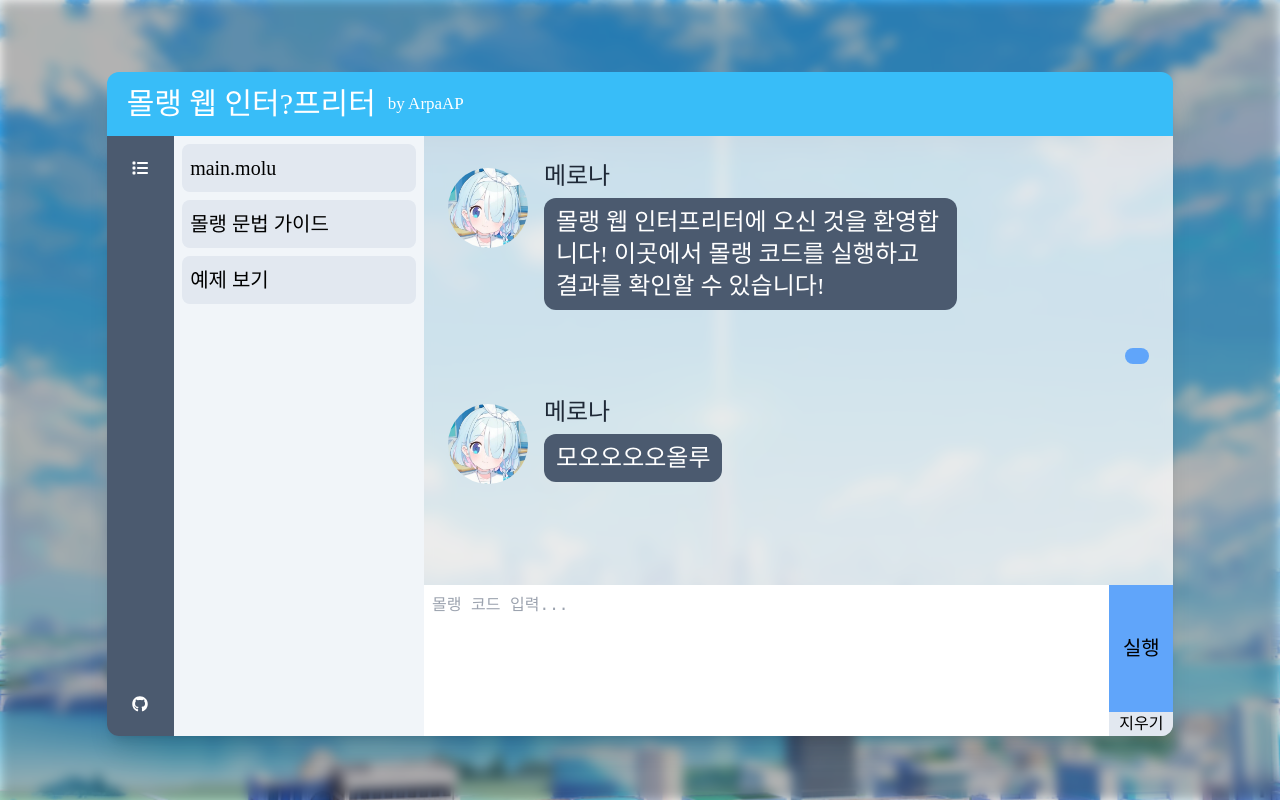
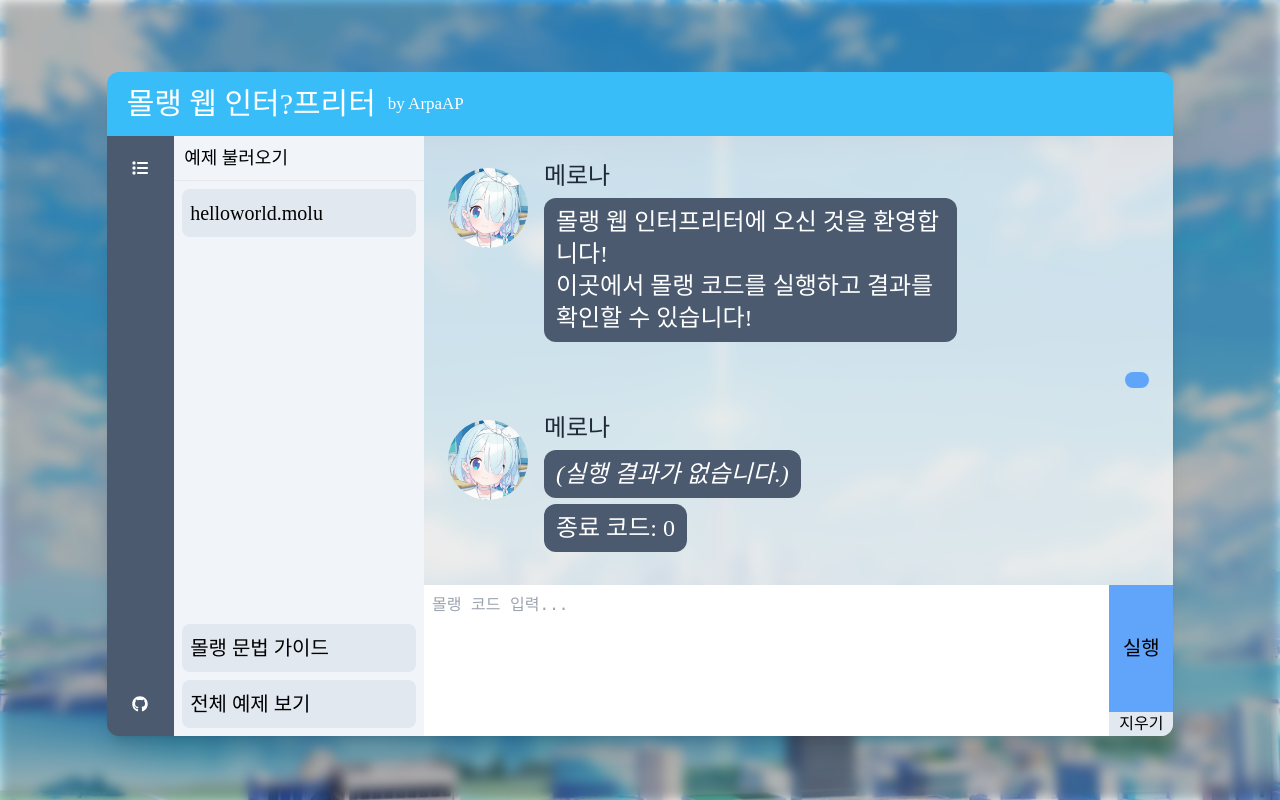
Before and after one commit to ArpaAP/molu-web, a React (Create React App) app: page / in a window 1280 px wide. Both pictures are taken after a click on the button "실행". Built offline with nearby package versions, Linux system fonts and the light colour scheme; a web font is replaced by a local one.

Commit message:
Add/Fix: 오류 메시지 수정되지 않는 버그 수정, 예제 추가

```diff
--- a/src/App.tsx
+++ b/src/App.tsx
@@ -3,9 +3,11 @@ import { FontAwesomeIcon } from "@fortawesome/react-fontawesome";
 import { faGithub } from "@fortawesome/free-brands-svg-icons";
 import background from "./images/background.jpg";
 import arona from "./images/arona.jpg";
+import aru from "./images/aru.jpg";
 import { faList } from "@fortawesome/free-solid-svg-icons";
 
 import runMolu from "./mollang/index";
+import EXAMPLES from "./data/examples";
 
 const App: React.FC = () => {
   const [githubShow, setGithubShow] = useState(false);
@@ -14,7 +16,11 @@ const App: React.FC = () => {
   const [showSidebar, setShowSidebar] = useState(true);
 
   const [chatList, setChatList] = useState<
-    { type: "input" | "output"; content: string | ReactNode }[]
+    {
+      type: "input" | "output";
+      content: string | ReactNode;
+      exitCode?: number;
+    }[]
   >([
     {
       type: "output",
@@ -83,12 +89,20 @@ const App: React.FC = () => {
               </div>
             </nav>
             {showSidebar && (
-              <div className="w-1/3 bg-slate-100 hidden md:block">
-                <div className="h-12 bg-slate-200 flex items-center p-2 text-xl m-2 rounded-lg">
-                  main.molu
+              <div className="w-1/3 bg-slate-100 hidden md:flex flex-col gap-2 py-2">
+                <div className="px-2.5 text-lg">예제 불러오기</div>
+                <hr />
+                <div
+                  className="h-12 bg-slate-200 flex items-center p-2 text-xl mx-2 rounded-lg cursor-pointer"
+                  onClick={() => {
+                    codeRef.current!.value = EXAMPLES.helloworld;
+                  }}
+                >
+                  helloworld.molu
                 </div>
+                <div className="mt-auto flex flex-col gap-2">
                   <a
-                  className="h-12 bg-slate-200 flex items-center p-2 text-xl m-2 rounded-lg"
+                    className="h-12 bg-slate-200 flex items-center p-2 text-xl mx-2 rounded-lg"
                     href="https://github.com/ArpaAP/mollang"
                     target="_blank"
                     rel="noreferrer"
@@ -96,13 +110,14 @@ const App: React.FC = () => {
                     몰랭 문법 가이드
                   </a>
                   <a
-                  className="h-12 bg-slate-200 flex items-center p-2 text-xl m-2 rounded-lg"
+                    className="h-12 bg-slate-200 flex items-center p-2 text-xl mx-2 rounded-lg"
                     href="https://github.com/ArpaAP/mollang/tree/main/examples"
                     target="_blank"
                     rel="noreferrer"
                   >
-                  예제 보기
+                    전체 예제 보기
                   </a>
+                </div>
               </div>
             )}
             <div className="w-full flex flex-col rounded-br-xl">
@@ -111,46 +126,49 @@ const App: React.FC = () => {
                 style={{ backgroundColor: "rgba(255, 255, 255, 0.75)" }}
               >
                 {chatList.map((chat, index) => (
-                  <>
+                  <div key={index}>
                     {chat.type === "output" ? (
-                      <div
-                        key={index}
-                        ref={bottomRef}
-                        className="flex lg:mr-28 xl:mr-48"
-                      >
+                      <div ref={bottomRef} className="flex lg:mr-28 xl:mr-48">
                         <img
                           className="rounded-full mt-2 mr-4 h-12 w-12 md:h-20 md:w-20"
                           alt=""
                           src={arona}
                         />
-                        <div>
+                        <div className="flex flex-col">
                           <span className="text-xl lg:text-2xl text-gray-800">
                             메로나
                           </span>
                           <div
-                            className="rounded-xl text-white text-xl lg:text-2xl px-3 py-2 mt-1.5"
+                            className="rounded-xl text-white text-xl lg:text-2xl px-3 py-2 mt-1.5 whitespace-pre-wrap mr-auto"
                             style={{ backgroundColor: "#4b5a6f" }}
                           >
                             {chat.content ? (
                               chat.content !== "undefined" ? (
                                 chat.content
                               ) : (
-                                <i>(값이 없습니다.)</i>
+                                <i>(값이 존재하지 않습니다.)</i>
                               )
                             ) : (
-                              "모오오오오올루"
+                              <i>(실행 결과가 없습니다.)</i>
                             )}
                           </div>
+                          {chat.exitCode !== undefined ? (
+                            <div
+                              className="rounded-xl text-white text-xl lg:text-2xl px-3 py-2 mt-1.5 whitespace-pre-wrap mr-auto"
+                              style={{ backgroundColor: "#4b5a6f" }}
+                            >
+                              종료 코드: {chat.exitCode}
+                            </div>
+                          ) : null}
                         </div>
                       </div>
                     ) : (
                       <div
-                        key={index}
                         ref={bottomRef}
                         className="flex justify-end lg:ml-28 xl:ml-48"
                       >
-                        <div className="rounded-xl text-white bg-blue-400 text-xl lg:text-2xl px-3 py-2 mt-1.5">
-                          {chat.content ?? "모오오오오올루"}
+                        <div className="rounded-xl text-white bg-blue-400 text-xl lg:text-2xl px-3 py-2 mt-1.5 whitespace-pre-wrap">
+                          {chat.content}
                         </div>
                       </div>
                     )}
@@ -158,7 +176,7 @@ const App: React.FC = () => {
                       chatList[index + 1].type !== chat.type && (
                         <div className="h-4" />
                       )}
-                  </>
+                  </div>
                 ))}
               </div>
               <div className="h-52 w-full flex bg-slate-300 rounded-br-xl">
@@ -189,6 +207,7 @@ const App: React.FC = () => {
                       newChatList = newChatList.concat({
                         type: "output",
                         content: result[0],
+                        exitCode: result[1],
                       });
 
                       setChatList(newChatList);
--- /dev/null
+++ b/src/data/examples.ts
@@ -0,0 +1,11 @@
+const EXAMPLES = {
+  helloworld: `아??.????.???.???루
+몰??.??.?????.?????
+몰?아몰루몰??.????몰!아몰루아몰루몰???아몰루
+모오올????.???????????아모오올루아????.????.??루
+모올??.?????.???.???모올!!!아모올루아몰루
+몰???아몰루몰!.!!.!!!아몰루아??.?????.??.?????루
+모오올!!!.????모오올?아모오올루`,
+};
+
+export default EXAMPLES;
--- a/src/mollang/exit.js
+++ b/src/mollang/exit.js
@@ -1,19 +1,15 @@
 export default function exitMessage(code, data, pos) {
     const posMsg = `[${pos[0]}:${pos[1]}] `;
     if (code === 1) {
-        process.stderr.write(posMsg + data + " 가 잘못된 위치에 있습니다.\n");
+        return posMsg + data + " 가 잘못된 위치에 있습니다.\n";
     }
     if (code === 2) {
-        process.stderr.write(posMsg + data + " 가 필요합니다\n");
+        return posMsg + data + " 가 필요합니다\n";
     }
     if (code === 3) {
-        process.stderr.write(
-            posMsg +
-                data +
-                " 는 하나 이상의 인자가 필요합니다. (또는 변수가 선언되지 않았습니다.)\n"
-        );
+        return posMsg + data + " 는 하나 이상의 인자가 필요합니다. (또는 변수가 선언되지 않았습니다.)\n";
     }
     if (code === 4) {
-        process.stderr.write(posMsg + data + " 인식할 수 없는 토큰입니다.\n");
+        return `${posMsg}'${data}' 인식할 수 없는 토큰입니다.\n`;
     }
 }
--- a/src/mollang/index.ts
+++ b/src/mollang/index.ts
@@ -6,5 +6,10 @@ export default async function main(code: string) {
         .split("\n")
         .map((line) => line.trim())
         .join("\n");
-    return run(parse(code));
+
+    let parsed = parse(code);
+
+    if (!parsed[1]) return [parsed[0], null];
+
+    return run(parsed[0]);
 }
--- a/src/mollang/parse.js
+++ b/src/mollang/parse.js
@@ -48,7 +48,7 @@ export default function parse(script) {
             i = ret[1];
             i--;
         } else if (script[i] === ".") {
-            exitMessage(1, ".", [line_number, i]);
+            return [exitMessage(1, ".", [line_number, i]), false];
         } else if (script[i] === "몰" || script[i] === "모") {
             let length = 1;
             while (
@@ -76,7 +76,7 @@ export default function parse(script) {
                     result.tokens.pop();
                     result.tokens.push([4, length, -1]);
                 } else {
-                    exitMessage(3, "루", [line_number, i]);
+                    return [exitMessage(3, "루", [line_number, i]), false];
                 }
             } else {
                 result.tokens.push([3, -1, -1]);
@@ -94,7 +94,7 @@ export default function parse(script) {
                 if_jumppoint.push(result.tokens.length);
                 result.tokens.push([9, -1, -1]);
             } else {
-                exitMessage(2, "?행", [line_number, i]);
+                return [exitMessage(2, "?행", [line_number, i]), false];
             }
             i += 2;
         } else if (script[i] === "털") {
@@ -106,7 +106,7 @@ export default function parse(script) {
                 result.tokens[if_jumppoint[0]][1] = result.tokens.length;
                 if_jumppoint.pop();
             } else {
-                exitMessage(2, "?자", [line_number, i]);
+                return [exitMessage(2, "?자", [line_number, i]), false];
             }
             i += 2;
         } else if (script[i] === "0") {
@@ -144,20 +144,20 @@ export default function parse(script) {
                 }
                 result.tokens.push([10, mode, value]);
             } else {
-                exitMessage(2, "ㅅ0", [line_number, i]);
+                return [exitMessage(2, "ㅅ0", [line_number, i]), false];
             }
         } else if (script[i] === "자") {
             if (i + 1 < script.length && script[i + 1] === "!") {
                 result.tokens.push([7, -1, -1]);
             } else {
-                exitMessage(2, "!", [line_number, i]);
+                return [exitMessage(2, "!", [line_number, i]), false];
             }
         } else if (script[i] === "\n") {
             line_number++;
             result.line_backpoint.push(result.tokens.length);
         } else if (script[i] !== " ") {
-            exitMessage(4, script[i], [line_number, i]);
+            return [exitMessage(4, script[i], [line_number, i]), false];
         }
     }
-    return result;
+    return [result, true];
 }
```
Also changed, not shown: src/images/aru.jpg (added). Lines whose indentation alone changed are shown as unchanged.
